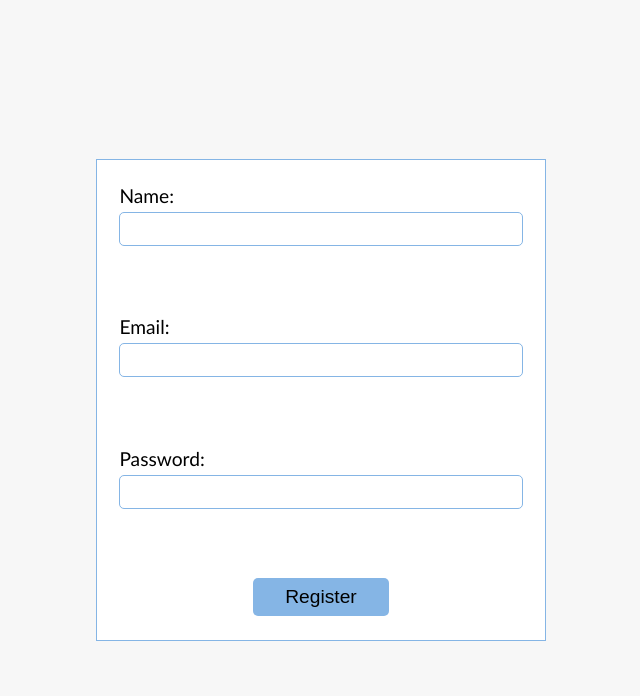
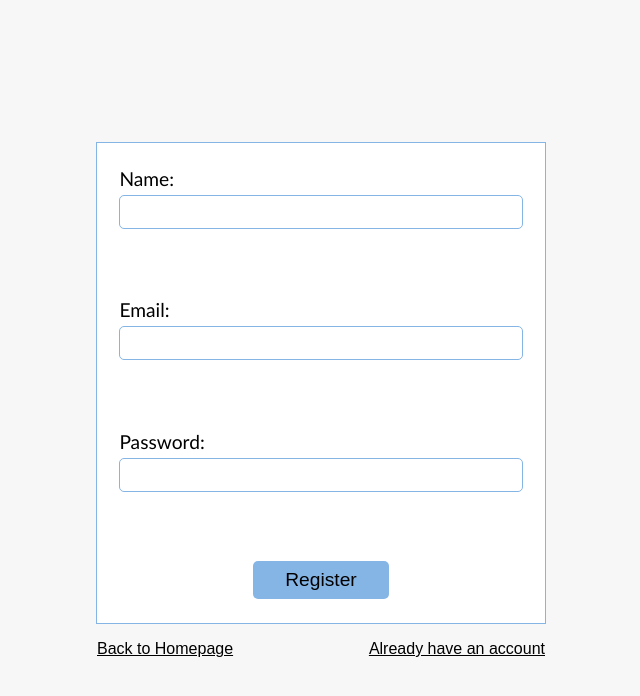
Before and after one commit to johnkatua/paprr, a React (Vite) app: page /register in a window 1280 px wide. Shown: the top 696 px of the page, without its empty margins (319-959 px from the left). Built offline with nearby package versions, Linux system fonts and the light colour scheme.

Commit message:
refactored code

```diff
--- a/src/webpages/Register.js
+++ b/src/webpages/Register.js
@@ -15,10 +15,19 @@ const Register = () => {
           </div>
           <div className="register--container__details">
             <label htmlFor="password">Password:</label>
-            <input type="password" name="password" id="password" autoComplete="on" />
+            <input
+              type="password"
+              name="password"
+              id="password"
+              autoComplete="on"
+            />
           </div>
           <button>Register</button>
         </form>
+      </div>
+      <div className="register--wrapper__links">
+        <button>Back to Homepage</button>
+        <button>Already have an account</button>
       </div>
     </div>
   );
--- a/src/webpages/index.css
+++ b/src/webpages/index.css
@@ -99,16 +99,34 @@
   border-radius: 5px;
   outline: none;
   border: 1px solid var(--light-grey);
-  padding: 5px .5rem;
+  padding: 5px 0.5rem;
 }
 
 .register--wrapper button {
   background-color: var(--light-grey);
   border: none;
-  padding: .5rem 2rem;
+  padding: 0.5rem 2rem;
   font-size: 1.2rem;
   cursor: pointer;
   border-radius: 5px;
+}
+
+.register--wrapper__links {
+  display: flex;
+  flex-direction: row;
+  align-items: center;
+  justify-content: space-between;
+  width: 35%;
+  margin-top: 1rem;
+  text-decoration: underline;
+}
+
+.register--wrapper__links button {
+  display: flex;
+  flex-direction: row;
+  font-size: 1rem;
+  background-color: transparent;
+  padding: 0;
 }
 
 @media screen and (min-width: 0px) and (max-width: 768px) {
```
Also changed, not shown: src/webpages/Login.js (+6 -1 lines).
